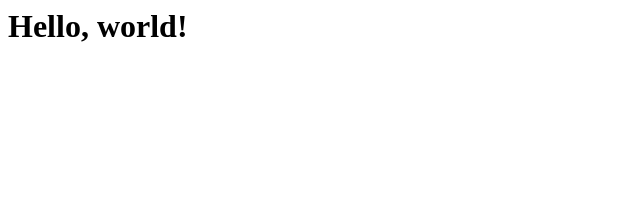
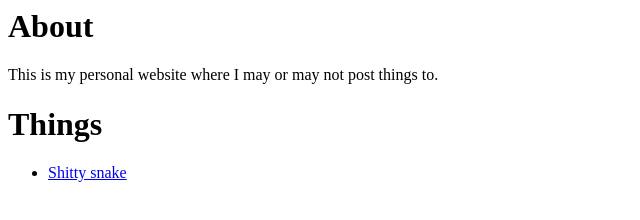
Before and after one commit to MaximeJakubowski/maximejakubowski.github.io, a plain HTML site: page index.html in a window 1280 px wide. Shown: the whole page, without its empty margins (0-640 px from the left). Drawn offline with Linux system fonts and the light colour scheme.

Commit message:
Added some structure

```diff
--- a/index.html
+++ b/index.html
@@ -1 +1,13 @@
-<h1>Hello, world!</h1>
+<html>
+    <head>
+	<title>Website</title>
+    </head>
+    <body>
+	<h1>About</h1>
+	<p>This is my personal website where I may or may not post things to.</p>
+	<h1>Things</h1>
+	<ul>
+	    <li><a href="snake.html">Shitty snake</a></li>
+	</ul>
+    </body>
+</html>
```
